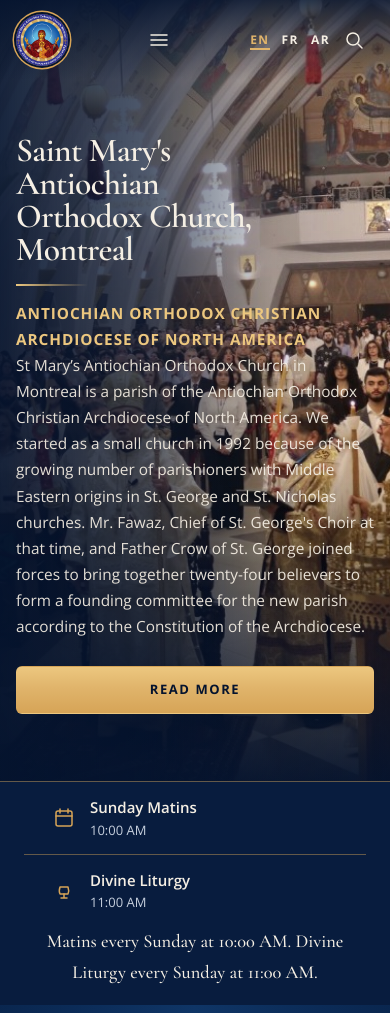
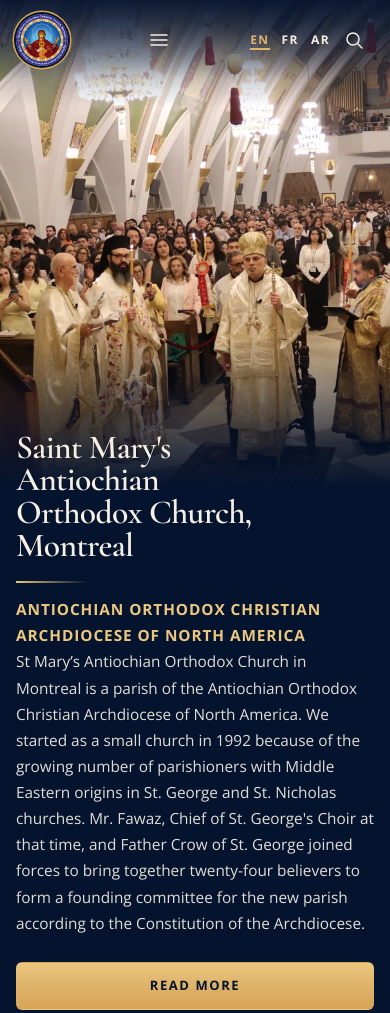
Before and after one commit to najibna/al-sayde, a plain HTML site: page index.html in a window 390 px wide. Shown: the top 1013 px of the page. Drawn offline with nearby package versions, Linux system fonts and the light colour scheme.

Commit message:
Show clergy in hero photo on mobile with portrait image band
Co-Authored-By: Claude Sonnet 5.5 <noreply@anthropic.com>
Claude-Session: https://claude.ai/code/session_01Lo2GcDhvTyhUd8SAbPG1rj

```diff
--- a/wp-content/themes/alsayde/css/redesign.css
+++ b/wp-content/themes/alsayde/css/redesign.css
@@ -358,6 +358,16 @@ a:focus-visible, button:focus-visible, input:focus-visible {
   .brand-1 { font-size: 15px; }
   .brand-2, .brand-3 { display: none; }
   .hero { min-height: auto; }
+  /* Mobile: show the photo as a portrait band above the text so the clergy on the left stay visible */
+  .slides { position: relative; inset: auto; width: 100%; aspect-ratio: 4 / 5; max-height: 78vh; }
+  .slides img { object-position: 12% center; }
+  .hero::before {
+    inset: 0 0 auto 0; height: min(125vw, 78vh);
+    background:
+      linear-gradient(180deg, rgba(4,19,46,0.75) 0%, rgba(4,19,46,0) 22%),
+      linear-gradient(180deg, rgba(4,19,46,0) 70%, var(--navy-950) 100%);
+  }
+  .hero-copy { margin-top: -56px; padding-top: 0; }
   .hero h1 { max-width: 16ch; }
   .hero-actions { flex-direction: column; align-items: stretch; }
   .section-head { flex-direction: column; align-items: flex-start; }
```
